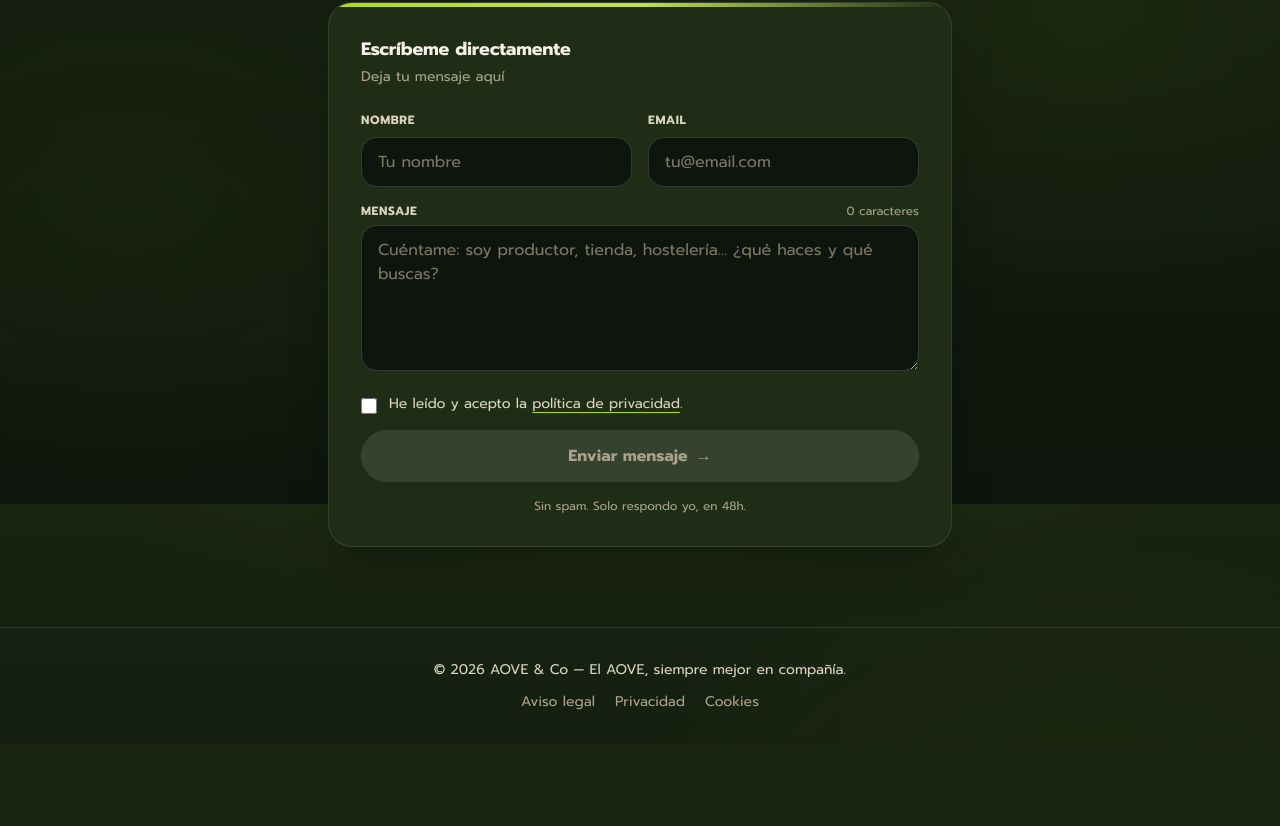
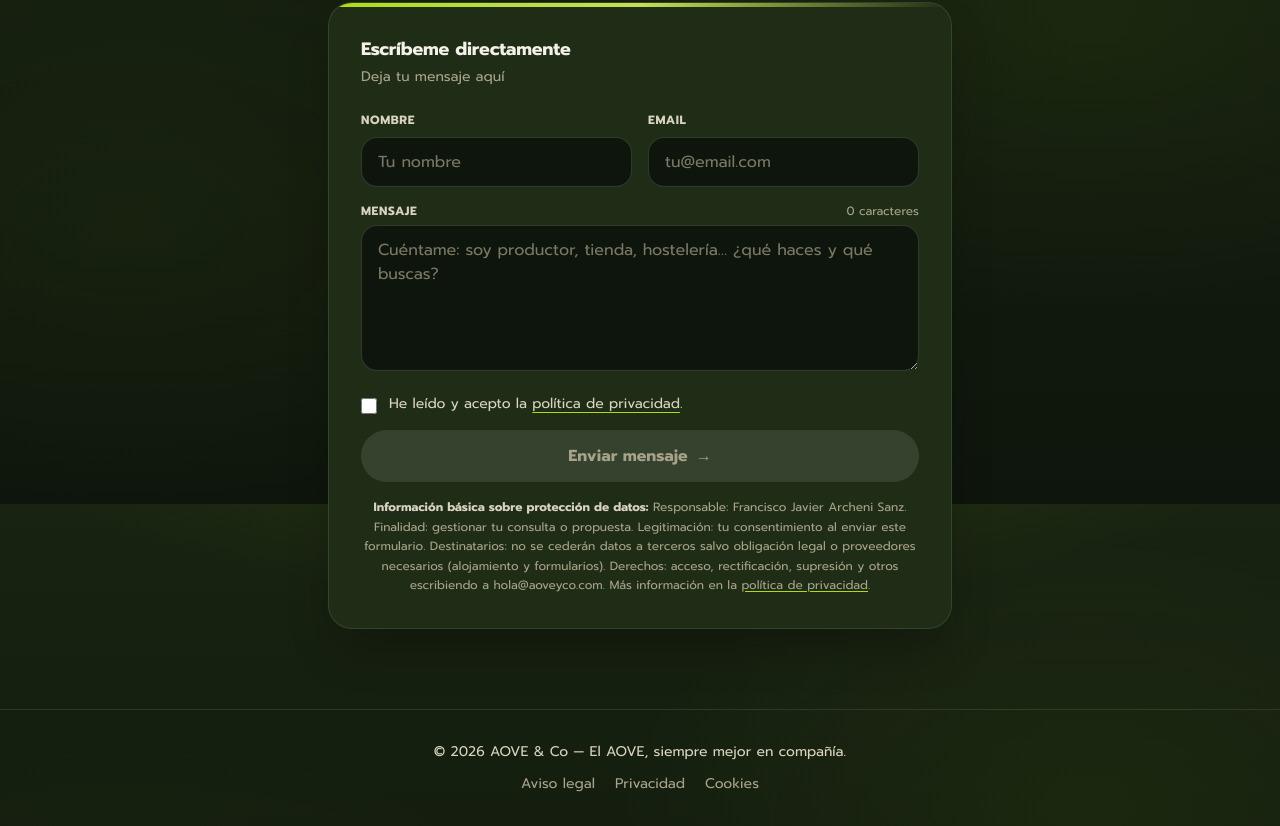
Before and after one commit to javierarcheni/aove-and-co, an Astro site: page / in a window 1280 px wide. Shown: the part 1896-2722 px from the top of the page. Before the commit the page ends 2640 px from the top, so only its background shows below. Built offline with nearby package versions, Linux system fonts and the light colour scheme; Astro itself is replaced by a stand-in of ours.

Commit message:
Aviso RGPD básico en formulario de contacto

```diff
--- a/src/pages/index.astro
+++ b/src/pages/index.astro
@@ -334,8 +334,15 @@ import retrato from "../assets/hero/javier-archeni-aoveyco.jpg";
                 →
               </span>
             </button>
-            <p class="text-center text-xs text-cream-500">
-              Sin spam. Solo respondo yo, en 48h.
+            <p class="text-center text-xs leading-relaxed text-cream-500">
+              <strong class="text-cream-300">Información básica sobre protección de datos:</strong>
+              Responsable: Francisco Javier Archeni Sanz. Finalidad: gestionar tu
+              consulta o propuesta. Legitimación: tu consentimiento al enviar este
+              formulario. Destinatarios: no se cederán datos a terceros salvo
+              obligación legal o proveedores necesarios (alojamiento y formularios).
+              Derechos: acceso, rectificación, supresión y otros escribiendo a
+              hola@aoveyco.com. Más información en la
+              <a href="/privacidad/" target="_blank" rel="noopener" class="underline decoration-brand-400 underline-offset-2 hover:text-brand-300">política de privacidad</a>.
             </p>
           </div>
         </form>
```
